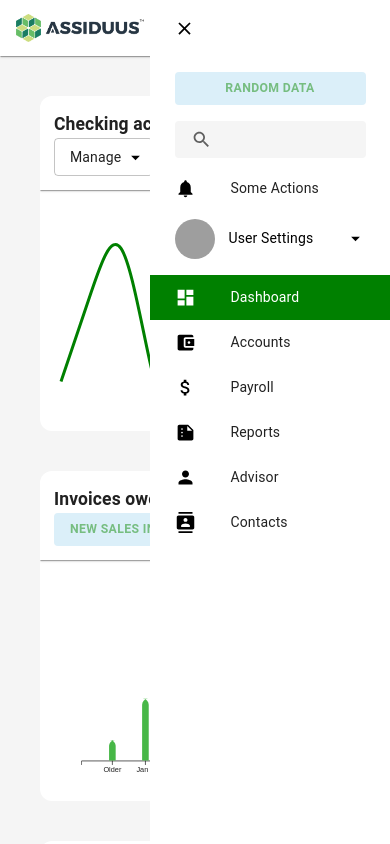
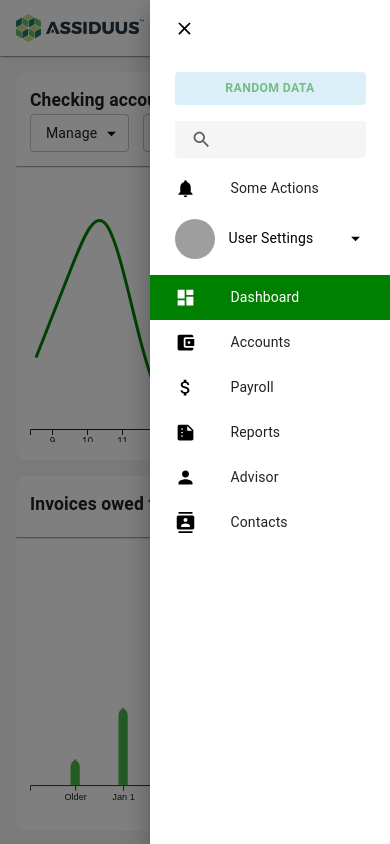
Before and after one commit to yusuf0786/assiduus-assignment, a React (Vite) app: page / in a window 390 px wide. Both pictures are taken after a click on the button "open drawer". Built offline with nearby package versions, Linux system fonts and the light colour scheme; grey boxes are pictures that could not be loaded.

Commit message:
Implemented Modal for File Upload when the New Sales Invoice button is clicked

```diff
--- a/src/App.jsx
+++ b/src/App.jsx
@@ -20,6 +20,7 @@ const Main = styled('main', { shouldForwardProp: (prop) => prop !== 'open' })(
       marginLeft: `${drawerWidth}px`,
       "@media only screen and (max-width:900px)": {
         marginLeft: "0px",
+        padding: theme.spacing(2),
       },
       ...(open && {
         transition: theme.transitions.create('margin', {
--- a/src/components/charts/ChartInvoiceOwed.jsx
+++ b/src/components/charts/ChartInvoiceOwed.jsx
@@ -3,6 +3,8 @@ import * as d3 from "d3";
 import { useEffect, useRef, useState } from "react";
 
 import { Box, Button, Stack, Typography } from "@mui/material";
+
+import {ModalComponent} from "../modal/ModalComponent";
 
 function ChartInvoiceOwed({
     data,
@@ -95,7 +97,7 @@ function ChartInvoiceOwed({
         <Stack className="card-header" direction="row" justifyContent="space-between" flexWrap="wrap" sx={{boxShadow: 1, padding:"1rem"}}>
           <Typography variant="h6" component="h3" fontWeight={700}>Invoices owed to you</Typography>
           <Box className="card-interaction" display="flex">
-            <Button variant="outlined" disableElevation>New Sales Invoice</Button>
+            <ModalComponent/>
           </Box>
         </Stack>
         <Box className="card-body chart-invoice-owed-card-body" sx={{padding:"1rem"}}>
--- a/src/components/charts/ChartTotalCashFlow.jsx
+++ b/src/components/charts/ChartTotalCashFlow.jsx
@@ -21,7 +21,7 @@ function ChartTotalCashFlow({
 
         const svg = d3.select(".total-cash-flow-card-body svg").append('svg').attr('width', svgWidth).attr('height', svgHeight);
 
-        const graphArea = svg.append('g').attr('transform', `translate(${margin.left}, ${margin.top})`);
+        const graphArea = svg.append('g').attr('transform', `translate(0, 0)`);
 
         const x = d3.scaleBand()
         .rangeRound([0, width])
--- a/src/components/charts/chart-checking-account/ChartCheckingAccount.jsx
+++ b/src/components/charts/chart-checking-account/ChartCheckingAccount.jsx
@@ -9,7 +9,8 @@ import { extent } from 'd3-array';
 
 import {MenuItem, Select, FormControl, Box, Typography, Stack} from '@mui/material';
 
-const dateDropdownItems = ["January", "February", "March", "April", "May", "June", "July", "August", "September", "October", "Novembar", "Decembar"]
+const manageDropdownItems = ["Manage", "Manage", "Manage"];
+const dateDropdownItems = ["January", "February", "March", "April", "May", "June", "July", "August", "September", "October", "Novembar", "Decembar"];
 
 function ChartCheckingAccount({
   data,
@@ -69,7 +70,7 @@ function ChartCheckingAccount({
   return (
     <>
       <Stack className="card-header" direction="row" justifyContent="space-between" flexWrap="wrap" sx={{boxShadow:1, padding:"1rem"}}>
-          <Typography variant="h6" component="h3" fontWeight={700}>Checking account</Typography>
+          <Typography marginRight={1} variant="h6" component="h3" fontWeight={700}>Checking account</Typography>
           <Box className="card-interaction" display="flex">
             <FormControl fullWidth sx={{marginRight: "1rem"}}>
               {/* <InputLabel id="demo-simple-select-label">Manage</InputLabel> */}
@@ -82,10 +83,7 @@ function ChartCheckingAccount({
                   setAccountManage(e.target.value)
                   setRandomData()
               }}
-              >
-                  <MenuItem value={"Manage"}>Manage</MenuItem>
-                  <MenuItem value={"Value two"}>Value two</MenuItem>
-                  <MenuItem value={"Value three"}>Value three</MenuItem>
+              >{manageDropdownItems.map((item, index) => <MenuItem key={index} value={item}>{item}</MenuItem>)}
               </Select>
             </FormControl>
             <FormControl fullWidth>
@@ -100,7 +98,7 @@ function ChartCheckingAccount({
                     setRandomData()
                   }
                 }
-                >{dateDropdownItems.map(item => <MenuItem value={item}>{item}</MenuItem>)}
+                >{dateDropdownItems.map((item, index) => <MenuItem key={index} value={item}>{item}</MenuItem>)}
                 </Select>
             </FormControl>
           </Box>
--- a/src/components/header/Header.jsx
+++ b/src/components/header/Header.jsx
@@ -187,7 +187,7 @@ function Header(props, ref) {
                 </Container>
                 {/* Drawer AKA sidebar */}
                 <ClickAwayListener mouseEvent="onMouseDown" touchEvent="onTouchStart" onClickAway={handleCloseNavMenu}>
-                    <Drawer open={open} variant="permanent" anchor={windowWidth > 900 ? "left" : "right"}
+                    <Drawer open={open} variant={ windowWidth <= 900 ? "temporary" : "permanent"} onClose={() => setOpen(false)} anchor={windowWidth > 900 ? "left" : "right"}
                         sx={{
                             width: drawerWidth,
                             flexShrink: 0,
--- /dev/null
+++ b/src/components/modal/ModalComponent.jsx
@@ -0,0 +1,91 @@
+import * as React from 'react';
+import { useState } from 'react';
+import {Box, Button, Typography, Modal, styled} from '@mui/material';
+
+const modalBodyStyle = {
+  position: 'absolute',
+  top: '50%',
+  left: '50%',
+  transform: 'translate(-50%, -50%)',
+  width: "100%",
+  maxWidth: "500px",
+  margin:"0 8px",
+  bgcolor: 'background.paper',
+  border: '1px solid #ccc',
+  boxShadow: 1,
+  p: 2,
+};
+
+const VisuallyHiddenInput = styled('input')({
+  clip: 'rect(0 0 0 0)',
+  clipPath: 'inset(50%)',
+  height: 1,
+  overflow: 'hidden',
+  position: 'absolute',
+  bottom: 0,
+  left: 0,
+  whiteSpace: 'nowrap',
+  width: 1,
+});
+
+export function ModalComponent() {
+  const [open, setOpen] = useState(false);
+  const [selectedFile, setSelectedFile] = useState(null);
+  const [selectedFileName, setSelectedFileName] = useState("");
+
+  const handleOpen = () => setOpen(true);
+  const handleClose = () => {
+    setSelectedFile(null)
+    setOpen(false)
+  };
+
+  const handleSubmit = () => {
+    console.log("Uploaded:", selectedFileName);
+    setSelectedFile(null)
+    setOpen(false);
+  };
+  const handleFileChange = (e) => {
+      setSelectedFile(e.target.files[0])
+      let fileName = e.target.files[0].name
+      let fileNameLength = fileName.length;
+
+      if (fileNameLength < 20) {
+        setSelectedFileName(fileName)
+      } else {
+        let extensionDelimiterIndex = fileName.lastIndexOf('.');
+        let middleRemovedName = `${fileName.substring(0,10)}...${fileName.substring(extensionDelimiterIndex - 5)}`
+        setSelectedFileName(middleRemovedName)
+      }
+  }
+
+  return (
+    <div>
+      {/* <Button onClick={handleOpen}>Open modal</Button> */}
+      <Button onClick={handleOpen} variant="outlined" disableElevation>New Sales Invoice</Button>
+      <Modal
+        open={open}
+        onClose={handleClose}
+        aria-labelledby="modal-modal-title"
+        aria-describedby="modal-modal-description"
+      >
+        <Box sx={modalBodyStyle}>
+          <Typography id="modal-modal-title" variant="h4" component="h3" fontWeight={700} sx={{ mb:1 }}>
+            Upload a File
+          </Typography>
+          <Typography id="modal-modal-description">
+            { selectedFile ? "File Selected" : "Choose a file"}
+          </Typography>
+          {selectedFile ? <Typography variant='body1' marginRight="1rem" sx={{ mb:1 }}>{selectedFileName}</Typography>
+          :<Button component="label" variant="contained" sx={{ marginRight:"1rem" }}> Upload file <VisuallyHiddenInput onChange={(e) => handleFileChange(e)} type="file" />
+            </Button>}
+          <Button variant="contained" onClick={handleClose} sx={{ marginRight:"1rem" }}>
+            Cancel
+          </Button>
+          {selectedFile && (
+            <Button variant="contained" onClick={handleSubmit} disabled> Submit </Button>
+          )}
+        </Box>
+      </Modal>
+    </div>
+  );
+}
--- a/src/pages/dashboard/Dashboard.jsx
+++ b/src/pages/dashboard/Dashboard.jsx
@@ -83,7 +83,7 @@ function Dashboard(props, ref) {
 
     return (
         <>
-          <Grid container spacing={5}>
+          <Grid container spacing={{ xs:2, md:5 }}>
           {cardComponents.map( (item, index) => {
           return (
               <Grid key={index} item xs={12} lg={6} className="card-container">
--- a/src/pages/dashboard/_dashboard.scss
+++ b/src/pages/dashboard/_dashboard.scss
@@ -9,6 +9,10 @@
     svg {
         width: 100%;
         height: 14.9rem;
+
+        @media only screen and (max-width:900px) {
+            height: 100%;
+        }
     }
 }
 
--- a/src/theme/theme.jsx
+++ b/src/theme/theme.jsx
@@ -76,7 +76,5 @@ export const theme = createTheme({
         }
       },
 
-
-
     }
   })
```
